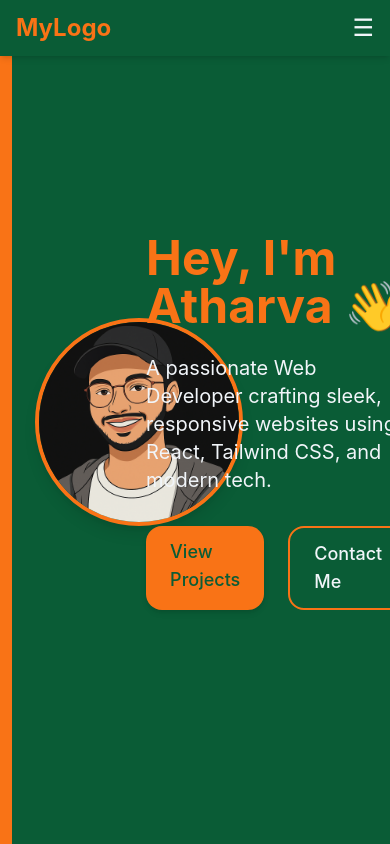
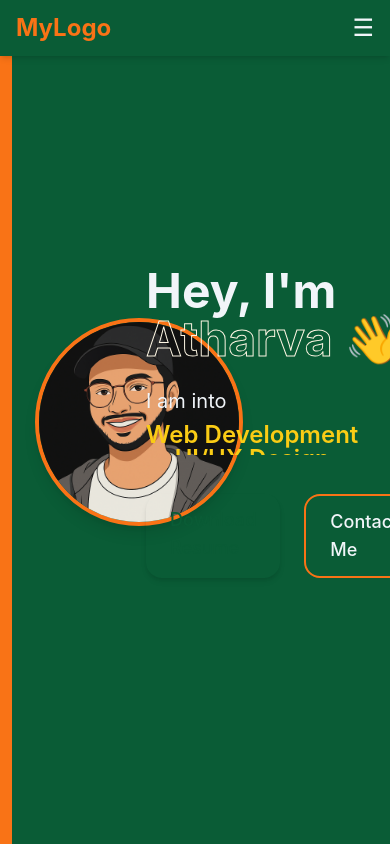
Before and after one commit to atharvag2002/portfolio, a React (Create React App) app: page / in a window 390 px wide. Shown: the top 844 px of the page. Built offline with nearby package versions, Linux system fonts and the light colour scheme.

Commit message:
design done but hero section is not responsive

```diff
--- a/src/components/Hero.jsx
+++ b/src/components/Hero.jsx
@@ -1,5 +1,6 @@
 import React from 'react';
 import profile from '../assets/profile.png';
+import '../index.css'; // Make sure your scroll animation CSS is here
 
 const Hero = () => {
   return (
@@ -15,24 +16,41 @@ const Hero = () => {
         className="absolute left-[9%] top-1/2 transform -translate-y-1/2 w-52 h-52 md:w-72 md:h-72 rounded-full object-cover shadow-lg border-4 border-primary"
       />
 
+
+
+
+
+
       {/* Text Content */}
       <div className="z-10 ml-[35%] text-left">
-        <h1 className="text-5xl md:text-7xl font-bold mb-6 text-primary">
-          Hey, I'm Atharva 👋
+        <h1 className="text-5xl md:text-7xl font-bold mb-6 text-offftext">
+          Hey, I'm <span className="text-transparent" style={{ WebkitTextStroke: '1px #fdf6e3' }}>Atharva</span>  👋
         </h1>
-        <p className="text-xl md:text-2xl mb-8 text-textLight max-w-2xl">
-          A passionate Web Developer crafting sleek, responsive websites using React, Tailwind CSS, and modern tech.
-        </p>
+        <div className="text-xl md:text-2xl mb-8 text-textLight max-w-2xl">
+          I am into{" "}
+          <span className="inline-block h-10 relative overflow-hidden">
+  <ul className="animate-scrollText leading-10 text-accent font-semibold text-2xl font-poppins">
+
+              {["Web Development", "UI/UX Design", "Data Analytics", "App Development"].map((item, i) => (
+                <li key={i} className="h-6 text-center">{item}</li>
+              ))}
+            </ul>
+          </span>
+        </div>
+
+
+
+
         <div className="flex gap-6">
           <a
             href="#projects"
-            className="bg-primary text-background px-6 py-3 rounded-2xl text-lg font-medium shadow-md hover:scale-105 transition duration-300"
+            className="bg-offyellow text-background px-6 py-3 rounded-2xl text-lg font-medium shadow-md hover:scale-105 transition duration-300"
           >
-            View Projects
+            Download Resume
           </a>
           <a
             href="#contact"
-            className="border-2 border-primary px-6 py-3 rounded-2xl text-lg font-medium hover:bg-primary hover:text-background transition duration-300"
+            className="border-2 border-primary px-6 py-3 rounded-2xl text-lg font-medium hover:bg-offyellow hover:text-background transition duration-300"
           >
             Contact Me
           </a>
```
